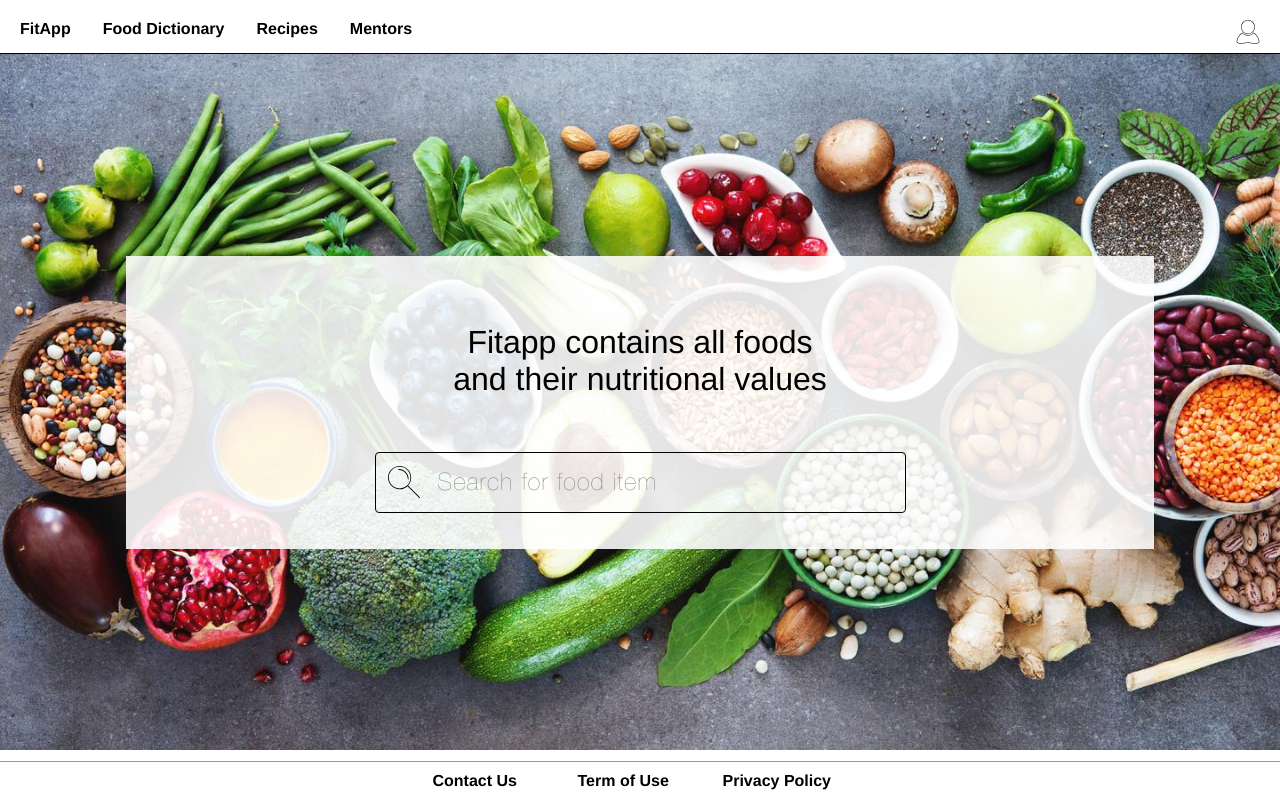
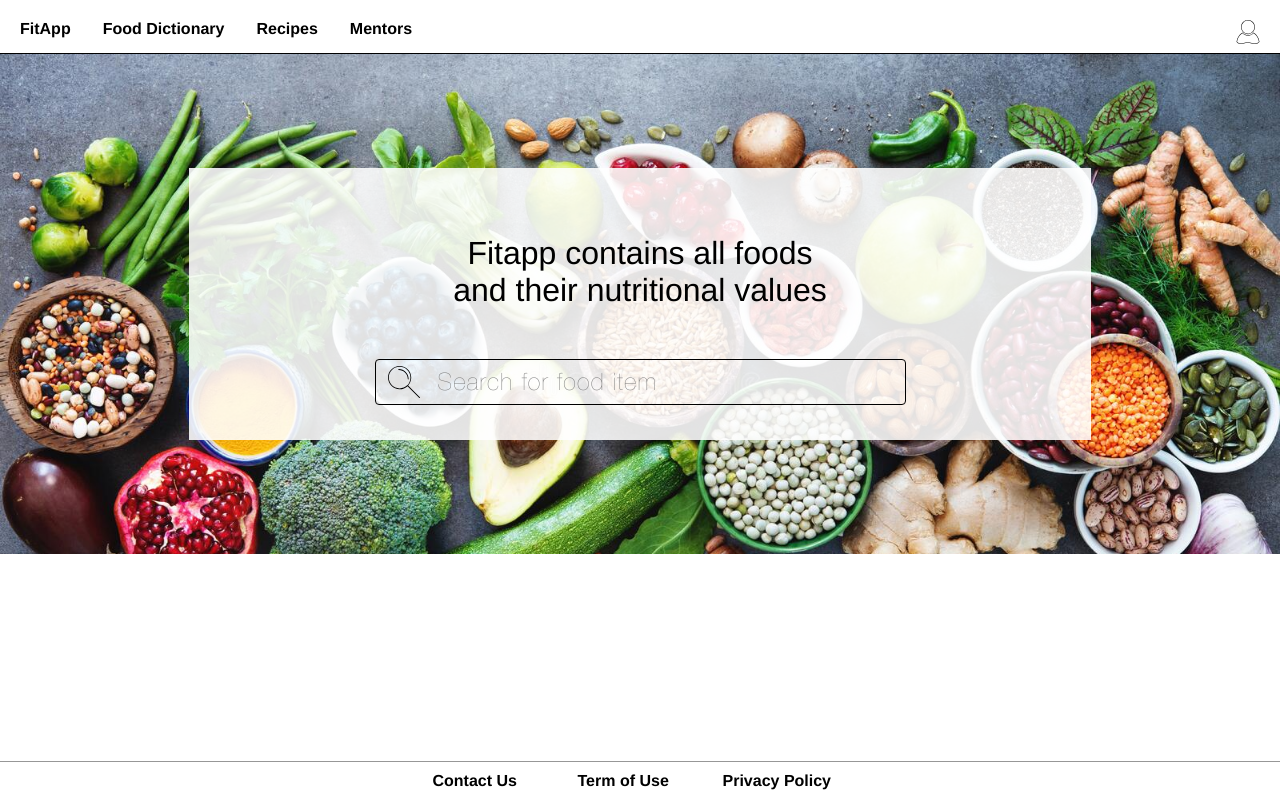
Before and after one commit to YaelAvioz/FitApp, an Angular app in the folder client/: page /food-dictionary-page in a window 1280 px wide. Built offline with nearby package versions, Linux system fonts and the light colour scheme.

Commit message:
change hero size

```diff
--- a/client/src/app/components/footer/footer.component.scss
+++ b/client/src/app/components/footer/footer.component.scss
@@ -1,6 +1,6 @@
 .footer{
     display: flex;
-    position: absolute;
+    position: fixed;
     bottom: 0px;
     width: 100%;
     justify-content: center;
--- a/client/src/app/components/hero/hero.component.scss
+++ b/client/src/app/components/hero/hero.component.scss
@@ -1,15 +1,15 @@
 .hero {
     display: flex;
     background-image: url("../../../assets/images/hero.jpeg");
-    height: 696px;
+    height: 500px;
     background-size: cover;
     justify-content: center;
     align-items: center;
 
     .box {
         background: rgba(255, 255, 255, 0.88);
-        width: 776px;
-        height: 221px;
+        width: 650px;
+        height: 200px;
         display: flex;
         flex-direction: column;
         justify-content: center;
```
